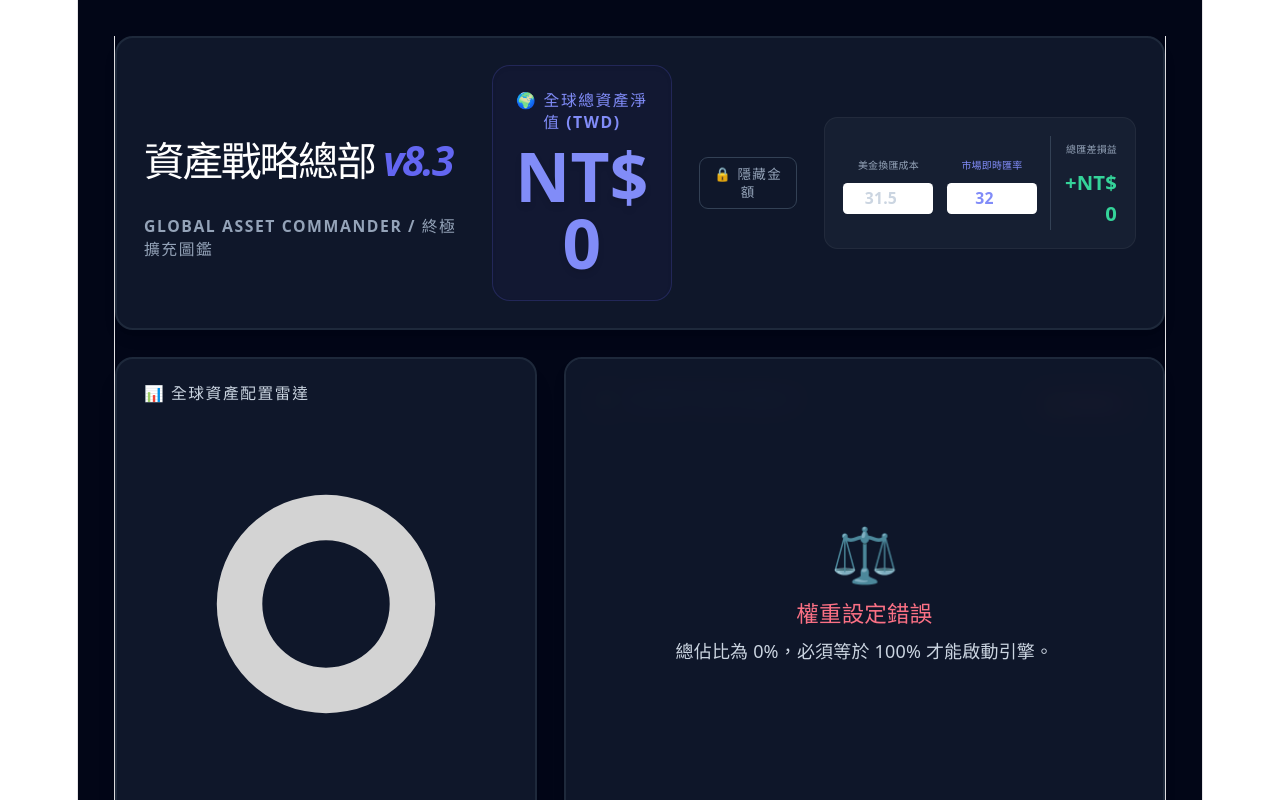
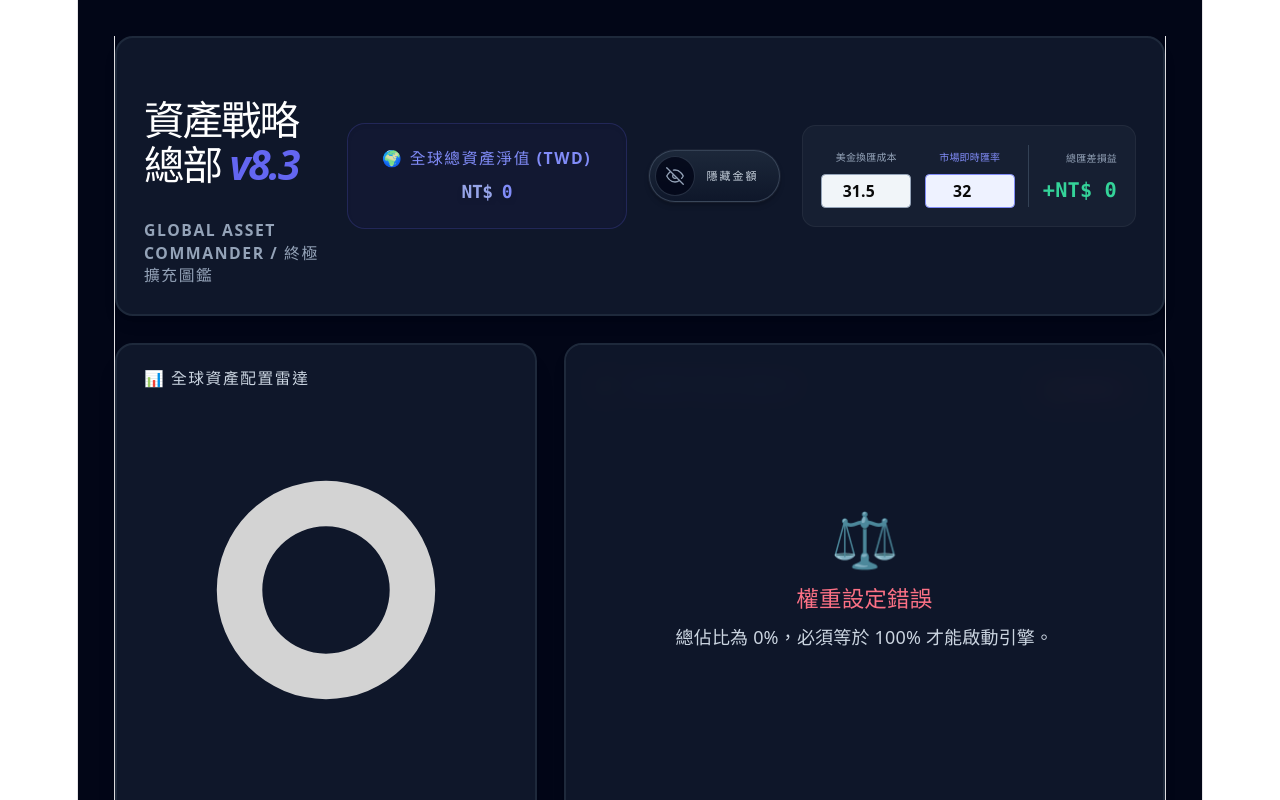
Before and after one commit to peterpeter99155-dev/my-portfolio, a Vue app: page / in a window 1280 px wide. Shown: the top 800 px of the page. Built offline with nearby package versions, Linux system fonts and the light colour scheme.

Commit message:
[fix]調整隱藏字體、調整排版

```diff
--- a/src/App.vue
+++ b/src/App.vue
@@ -2,35 +2,65 @@
   <div class="bg-slate-950 text-slate-100 p-4 md:p-8 font-sans min-h-screen">
     <div id="app" class="max-w-[1600px] mx-auto space-y-6" @click="closeAllSearch">
 
-      <header class="bg-slate-900 border-2 border-slate-800 rounded-2xl p-6 shadow-lg flex flex-col xl:flex-row justify-between items-center gap-6">
-        <div class="text-center xl:text-left min-w-[280px]">
+      <header class="bg-slate-900 border-2 border-slate-800 rounded-2xl p-6 shadow-lg grid grid-cols-1 gap-6 items-center justify-items-center xl:grid-cols-[auto_minmax(280px,1fr)_auto_auto] xl:justify-items-stretch xl:gap-5">
+        <div class="text-center xl:text-left w-full min-w-0">
           <h1 class="text-3xl lg:text-4xl font-black text-white tracking-tighter italic">資產戰略總部 <span class="text-indigo-500">v8.3</span></h1>
           <p class="text-slate-400 text-sm font-bold uppercase tracking-widest mt-2">Global Asset Commander / 終極擴充圖鑑</p>
         </div>
 
-        <div class="flex-1 flex items-center justify-center gap-8 bg-indigo-900/10 p-5 rounded-2xl border border-indigo-500/20 shadow-inner w-full md:w-auto">
-          <div class="text-center">
-            <p class="text-sm text-indigo-400 font-bold uppercase mb-2 tracking-widest">🌍 全球總資產淨值 (TWD)</p>
-            <p class="text-5xl lg:text-6xl font-mono-data font-black text-indigo-400 drop-shadow-md">NT$ {{ formatAmount(totalAssetTWD) }}</p>
+        <div class="w-full max-w-full min-w-0 flex items-center justify-center bg-indigo-900/10 p-5 rounded-2xl border border-indigo-500/20 shadow-inner overflow-hidden xl:min-w-0">
+          <div class="text-center w-full max-w-full min-w-0 px-1">
+            <p class="text-sm text-indigo-400 font-bold uppercase mb-2 tracking-wide xl:tracking-widest whitespace-nowrap overflow-hidden text-ellipsis">🌍 全球總資產淨值 (TWD)</p>
+            <div ref="assetAmountFitWrap" class="mx-auto flex w-full max-w-full justify-center overflow-hidden rounded-xl py-1">
+              <p
+                ref="assetAmountLine"
+                class="inline-flex max-w-full flex-nowrap items-baseline justify-center gap-x-2 whitespace-nowrap px-1 font-black font-mono tabular-nums leading-none tracking-tight text-indigo-400 drop-shadow-md transition-[font-size] duration-200 ease-out"
+                :class="{ 'select-none': isPrivateMode }"
+                :style="{ fontSize: heroAssetFontPx + 'px' }"
+              >
+                <span class="shrink-0 text-indigo-300/90">NT$</span>
+                <span
+                  class="shrink-0"
+                  :class="{ 'blur-md pointer-events-none rounded-sm': isPrivateMode }"
+                >{{ formatAmount(totalAssetTWD) }}</span>
+              </p>
+            </div>
           </div>
         </div>
-        <button @click="isPrivateMode = !isPrivateMode"
-        class="flex items-center gap-2 px-3 py-1.5 rounded-lg border border-slate-700 hover:bg-slate-800 transition-all text-xs font-bold uppercase tracking-widest text-slate-400">
-          <span v-if="isPrivateMode">👁️ 顯示金額</span>
-          <span v-else>🔒 隱藏金額</span>
+        <button
+          type="button"
+          :aria-pressed="isPrivateMode"
+          :aria-label="isPrivateMode ? '顯示金額' : '隱藏金額'"
+          @click.stop="isPrivateMode = !isPrivateMode"
+          class="group relative inline-flex w-max max-w-full shrink-0 justify-self-center items-center gap-2.5 overflow-hidden rounded-full border border-slate-600/70 bg-gradient-to-b from-slate-800/95 to-slate-900/95 px-1 py-1 pl-1 pr-4 text-[11px] font-semibold uppercase tracking-[0.18em] text-slate-300 shadow-md shadow-black/20 ring-1 ring-white/5 transition-all hover:border-indigo-500/45 hover:text-white hover:shadow-lg hover:shadow-indigo-950/30 focus-visible:outline focus-visible:outline-2 focus-visible:outline-offset-2 focus-visible:outline-indigo-400 active:scale-[0.98]"
+        >
+          <span
+            class="flex h-9 w-9 items-center justify-center rounded-full border border-slate-600/50 bg-slate-950/80 text-slate-400 transition-colors group-hover:border-indigo-500/35 group-hover:bg-indigo-950/50 group-hover:text-indigo-200"
+            aria-hidden="true"
+          >
+            <svg v-if="isPrivateMode" class="h-[18px] w-[18px]" viewBox="0 0 24 24" fill="none" stroke="currentColor" stroke-width="1.75" stroke-linecap="round" stroke-linejoin="round">
+              <path d="M1 12s4-7 11-7 11 7 11 7-4 7-11 7-11-7-11-7z" />
+              <circle cx="12" cy="12" r="3" />
+            </svg>
+            <svg v-else class="h-[18px] w-[18px]" viewBox="0 0 24 24" fill="none" stroke="currentColor" stroke-width="1.75" stroke-linecap="round" stroke-linejoin="round">
+              <path d="M17.94 17.94A10.07 10.07 0 0 1 12 20c-7 0-11-8-11-8a18.45 18.45 0 0 1 5.06-5.94M9.9 4.24A9.12 9.12 0 0 1 12 4c7 0 11 8 11 8a18.5 18.5 0 0 1-2.16 3.19m-6.72-1.07a3 3 0 1 1-4.24-4.24" />
+              <line x1="1" y1="1" x2="23" y2="23" />
+            </svg>
+          </span>
+          <span class="pr-0.5">{{ isPrivateMode ? '顯示金額' : '隱藏金額' }}</span>
         </button>
         <div class="flex items-center gap-3 bg-slate-800/50 p-4 rounded-xl border border-white/5 justify-end">
           <div>
             <label class="block text-[10px] text-slate-400 font-bold mb-1 uppercase">美金換匯成本</label>
-            <input type="number" v-model.number="fx.buyRate" step="0.01" @input="save" class="w-20 input-pv rounded p-1 text-slate-300 font-bold text-sm text-center">
+            <input type="number" v-model.number="fx.buyRate" step="0.01" @input="save" class="w-20 input-pv rounded p-1 font-bold text-sm text-center">
           </div>
           <div>
             <label class="block text-[10px] text-indigo-400 font-bold mb-1 uppercase">市場即時匯率</label>
-            <input type="number" v-model.number="fx.currentRate" step="0.01" @input="updateChart" class="w-20 input-pv rounded p-1 text-indigo-400 font-bold text-sm text-center border-indigo-500/30">
+            <input type="number" v-model.number="fx.currentRate" step="0.01" @input="updateChart" class="w-20 input-pv input-pv--accent rounded p-1 font-bold text-sm text-center">
           </div>
           <div class="pl-3 border-l border-slate-700 text-right">
             <label class="block text-[10px] text-slate-400 font-bold mb-1 uppercase">總匯差損益</label>
-            <div :class="fxProfit >= 0 ? 'text-emerald-400' : 'text-rose-400'" class="text-lg font-black font-mono-data">
+            <div :class="fxProfit >= 0 ? 'text-emerald-400' : 'text-rose-400'" class="text-lg font-black font-mono-data tabular-nums">
               {{ fxProfit >= 0 ? '+' : '' }}NT$ {{ fxProfit.toLocaleString() }}
             </div>
           </div>
@@ -94,11 +124,11 @@
         <div v-for="c in [usdCash, twdCash]" :key="c.currency" class="grid grid-cols-12 gap-4 p-4 bg-slate-900/30 border-b border-slate-800/50 items-center">
           <div class="col-span-5 flex gap-2">
             <span class="bg-slate-800 text-slate-400 font-bold px-3 py-2 rounded text-xs w-20 text-center border border-slate-700">{{ c.currency }}</span>
-            <input v-model="c.name" class="w-full input-pv rounded p-2.5 text-sm font-bold text-slate-300" disabled>
+            <input v-model="c.name" class="w-full input-pv input-pv--muted rounded p-2.5 text-sm font-bold" disabled>
           </div>
           <div class="col-span-3"><input type="number" v-model.number="c.current" @input="updateChart" class="w-full input-pv rounded p-2.5 font-mono-data text-right" placeholder="0"></div>
           <div class="col-span-3 flex items-center justify-end pr-4">
-            <input type="number" v-model.number="c.target" @input="updateChart" class="w-20 input-pv rounded-l p-2.5 font-mono-data text-emerald-400 text-center" placeholder="0">
+            <input type="number" v-model.number="c.target" @input="updateChart" class="w-20 input-pv rounded-l p-2.5 font-mono-data text-center" placeholder="0">
             <span class="bg-slate-800 px-3 py-2.5 text-slate-400 rounded-r border border-l-0 border-slate-700 text-sm">%</span>
           </div>
         </div>
@@ -110,7 +140,7 @@
           </div>
           <div v-for="(item, index) in (type === 'core' ? coreList : satelliteList)" :key="type+index" class="grid grid-cols-12 gap-4 p-4 border-b border-slate-800/50 hover:bg-slate-800/30 transition-colors items-center">
             <div class="col-span-5 relative flex gap-2">
-              <select v-model="item.currency" @change="updateChart" class="input-pv rounded p-2 text-xs font-bold w-20 text-center cursor-pointer currency-toggle" :class="item.currency === 'USD' ? 'text-blue-400' : 'text-emerald-500'">
+              <select v-model="item.currency" @change="updateChart" class="input-pv rounded p-2 text-xs font-bold w-20 text-center cursor-pointer currency-toggle">
                 <option value="USD">USD</option>
                 <option value="TWD">TWD</option>
               </select>
@@ -123,7 +153,7 @@
             </div>
             <div class="col-span-3"><input type="number" v-model.number="item.current" @input="updateChart" class="w-full input-pv rounded p-2.5 font-mono-data text-right" placeholder="0"></div>
             <div class="col-span-3 flex items-center justify-end pr-4">
-              <input type="number" v-model.number="item.target" @input="updateChart" class="w-20 input-pv rounded-l p-2.5 font-mono-data text-blue-400 text-center" placeholder="0">
+              <input type="number" v-model.number="item.target" @input="updateChart" class="w-20 input-pv rounded-l p-2.5 font-mono-data text-center" placeholder="0">
               <span class="bg-slate-800 px-3 py-2.5 text-slate-400 rounded-r border border-l-0 border-slate-700 text-sm">%</span>
             </div>
             <div class="col-span-1 text-center"><button @click="removeRow(type, index)" class="text-slate-500 hover:text-rose-500 font-bold text-lg">✕</button></div>
@@ -131,7 +161,7 @@
         </div>
 
         <div class="grid grid-cols-12 gap-4 p-5 font-black font-mono-data text-xl border-t-4 border-slate-950 items-center" :class="isAllocationValid ? 'bg-indigo-900/40 text-indigo-400' : 'bg-rose-950/50 text-rose-400'">
-          <div class="col-span-8 text-right uppercase text-sm tracking-widest">Total Global Allocation :</div>
+          <div class="col-span-8 text-right text-sm tracking-wide font-bold">全球目標配置合計</div>
           <div class="col-span-3 text-right pr-4">{{ totalTargetPct }} %</div>
           <div class="col-span-1 text-center text-2xl">{{ isAllocationValid ? '✅' : '⚠️' }}</div>
         </div>
@@ -146,6 +176,10 @@ export default {
   data() {
     return {
       isPrivateMode: false, // 預設不開啟隱私模式
+      heroAssetFontPx: 52, // 主標金額字級（px），由 fitHeroAssetAmount 依容器寬度調整
+      _heroAssetFitRaf: null,
+      _heroAssetObserver: null,
+      _heroAssetOnResize: null,
       thresholdTWD: 10000,
       fx: { buyRate: 31.5, currentRate: 32.0 },
       usdCash: { name: '美金現金', currency: 'USD', current: 0, target: 0 },
@@ -216,7 +250,46 @@ export default {
       }).sort((a, b) => a.type === 'BUY' ? -1 : 1);
     }
   },
+  watch: {
+    totalAssetTWD() {
+      this.scheduleFitHeroAssetAmount()
+    },
+    isPrivateMode() {
+      this.scheduleFitHeroAssetAmount()
+    }
+  },
   methods: {
+    scheduleFitHeroAssetAmount() {
+      if (this._heroAssetFitRaf != null) cancelAnimationFrame(this._heroAssetFitRaf)
+      this._heroAssetFitRaf = requestAnimationFrame(() => {
+        this._heroAssetFitRaf = null
+        this.fitHeroAssetAmount()
+      })
+    },
+    getHeroAssetFontMaxPx() {
+      // 約對應 text-5xl / text-6xl（無捲軸，必要時往下縮）
+      return window.matchMedia('(min-width: 1024px)').matches ? 60 : 48
+    },
+    fitHeroAssetAmount() {
+      const wrap = this.$refs.assetAmountFitWrap
+      const line = this.$refs.assetAmountLine
+      if (!wrap || !line) return
+      const maxPx = this.getHeroAssetFontMaxPx()
+      const minPx = 11
+      const maxW = Math.max(0, wrap.clientWidth - 4)
+      if (maxW <= 0) return
+
+      let chosen = minPx
+      for (let fs = maxPx; fs >= minPx; fs--) {
+        line.style.fontSize = `${fs}px`
+        if (line.scrollWidth <= maxW) {
+          chosen = fs
+          break
+        }
+      }
+      line.style.removeProperty('font-size')
+      this.heroAssetFontPx = chosen
+    },
     filteredDict(q) {
   if(!q) return [];
   const search = q.toUpperCase();
@@ -305,13 +378,64 @@ export default {
       setTimeout(() => {
         this.initChart();
         this.updateChart();
+        const wrap = this.$refs.assetAmountFitWrap
+        if (wrap && !this._heroAssetObserver) {
+          this._heroAssetObserver = new ResizeObserver(() => this.scheduleFitHeroAssetAmount())
+          this._heroAssetObserver.observe(wrap)
+        }
+        if (!this._heroAssetOnResize) {
+          this._heroAssetOnResize = () => this.scheduleFitHeroAssetAmount()
+          window.addEventListener('resize', this._heroAssetOnResize, { passive: true })
+        }
+        this.scheduleFitHeroAssetAmount()
       }, 50);
     });
+  },
+  beforeUnmount() {
+    if (this._heroAssetObserver) {
+      this._heroAssetObserver.disconnect()
+      this._heroAssetObserver = null
+    }
+    if (this._heroAssetFitRaf != null) {
+      cancelAnimationFrame(this._heroAssetFitRaf)
+      this._heroAssetFitRaf = null
+    }
+    if (this._heroAssetOnResize) {
+      window.removeEventListener('resize', this._heroAssetOnResize)
+      this._heroAssetOnResize = null
+    }
   }
 }
 </script>
 
 <style scoped>
-/* 如果你之前有用到 .input-pv 或是 .custom-scrollbar 的 CSS，可以貼在這裡 */
-/* 例如輸入框背景色或捲軸樣式，如果沒有的話就放空即可 */
+/* 表單輸入：淺底深色字，避免在深色版面中出現淺色游標字而難以辨識 */
+.input-pv {
+  color: #0a0a0a;
+  background-color: #f1f5f9;
+  border: 1px solid #94a3b8;
+}
+.input-pv::placeholder {
+  color: #64748b;
+}
+.input-pv:focus {
+  outline: none;
+  border-color: #6366f1;
+  box-shadow: 0 0 0 2px rgba(99, 102, 241, 0.35);
+}
+.input-pv--accent {
+  border-color: #818cf8;
+  background-color: #eef2ff;
+}
+.input-pv--muted {
+  color: #475569;
+  background-color: #e2e8f0;
+  cursor: not-allowed;
+}
+
+/* 表格數字與等寬：供市值輸入、損益與主視覺數字區塊一致 */
+.font-mono-data {
+  font-family: ui-monospace, SFMono-Regular, Menlo, Monaco, Consolas, 'Liberation Mono', 'Courier New', monospace;
+  font-variant-numeric: tabular-nums;
+}
 </style>
```
